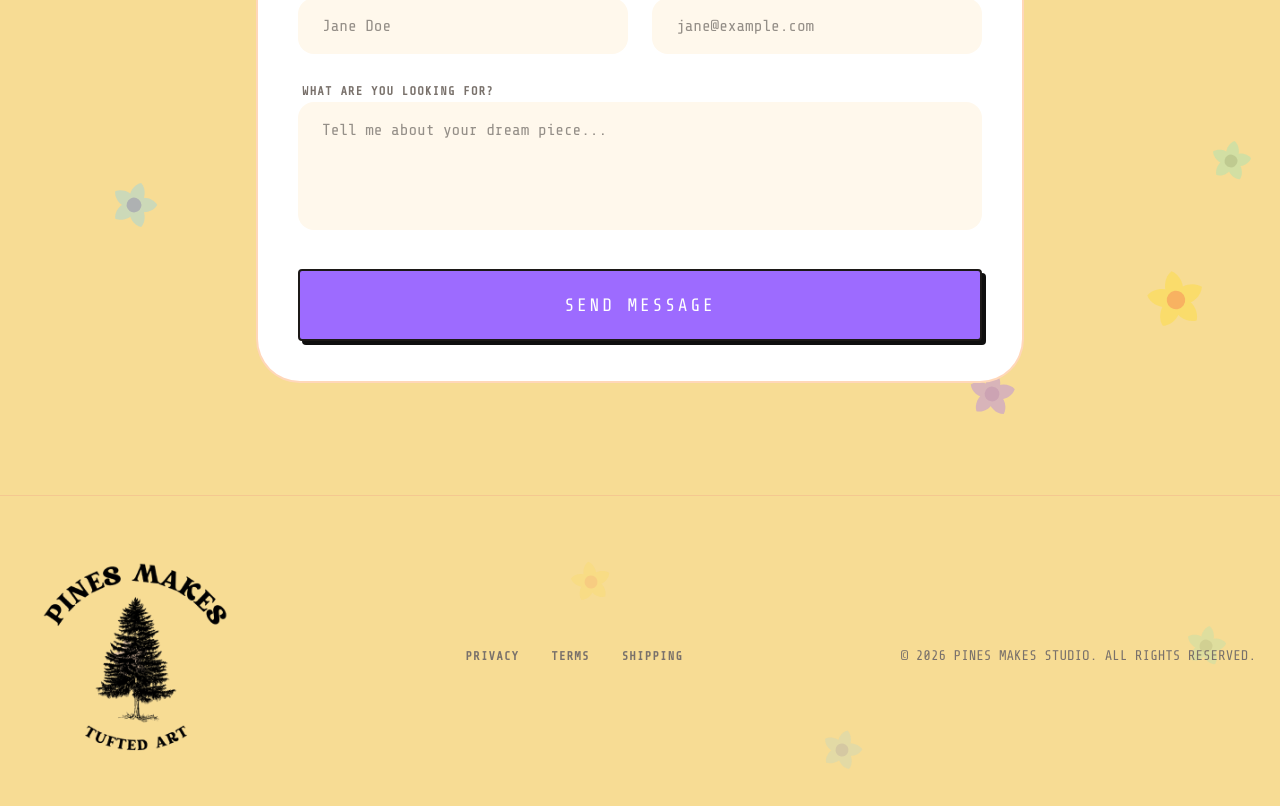
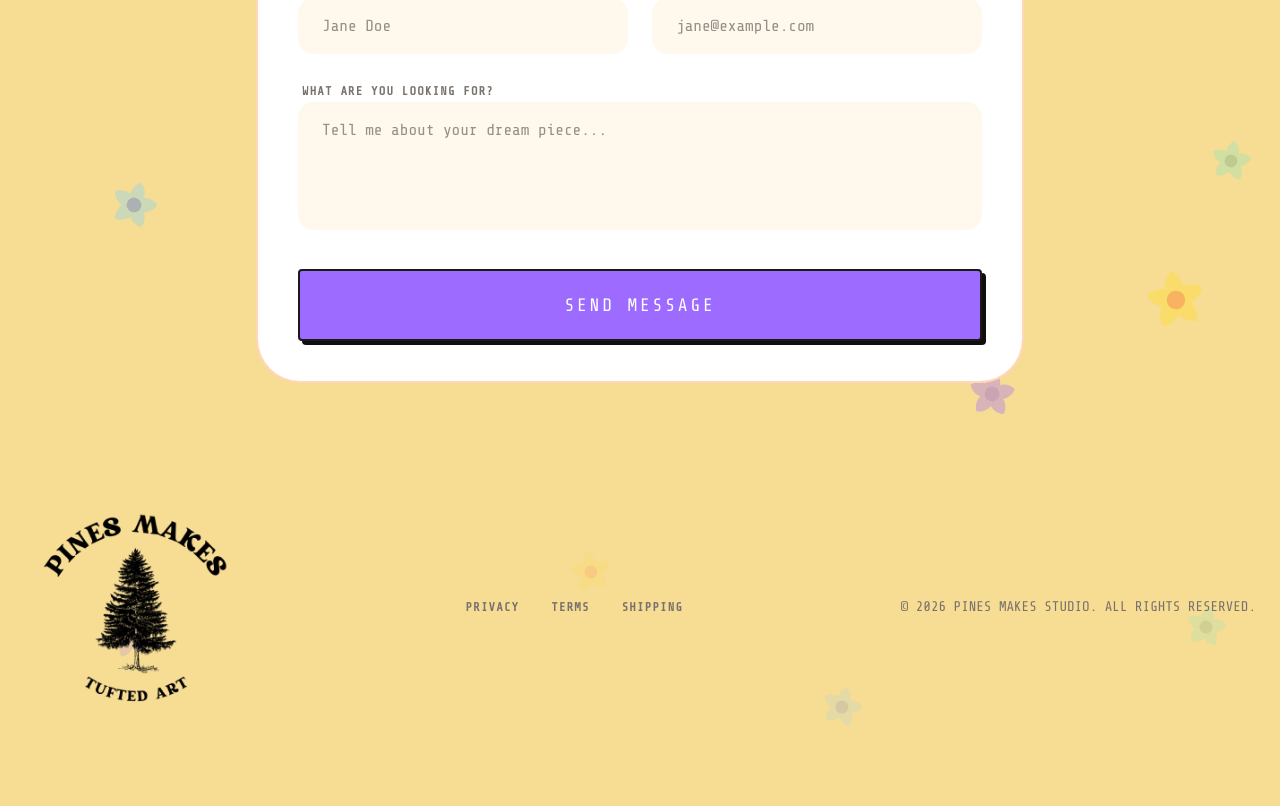
Before and after one commit to pinesines/pines-makes-website, a React (Vite) app: page / in a window 1280 px wide. Shown: the part 2223-3029 px from the top of the page. After the commit the page ends 2990 px from the top, so only its background shows below. Built offline with nearby package versions, Linux system fonts and the light colour scheme; a web font is replaced by a local one.

Commit message:
2026-11-19T16:33:56Z

```diff
--- a/src/App.tsx
+++ b/src/App.tsx
@@ -741,7 +741,7 @@ function SiteFooter({
   onShippingClick: () => void;
 }) {
   return (
-    <footer className="relative z-[1] mx-auto overflow-hidden border-t border-tuft-magenta/10 px-6 py-12 text-sm text-stone-500 font-sans">
+    <footer className="relative z-[1] mx-auto overflow-hidden px-6 pt-0 pb-12 text-sm text-stone-500 font-sans">
       <ScatteredLittleFlowers spots={footerLittleFlowers} />
       <div className="relative z-[2] mx-auto flex max-w-7xl flex-col items-center justify-between gap-8 md:flex-row">
         <img
```
Also changed, not shown: 5 other files (tests, documents, lock files or other folders).
